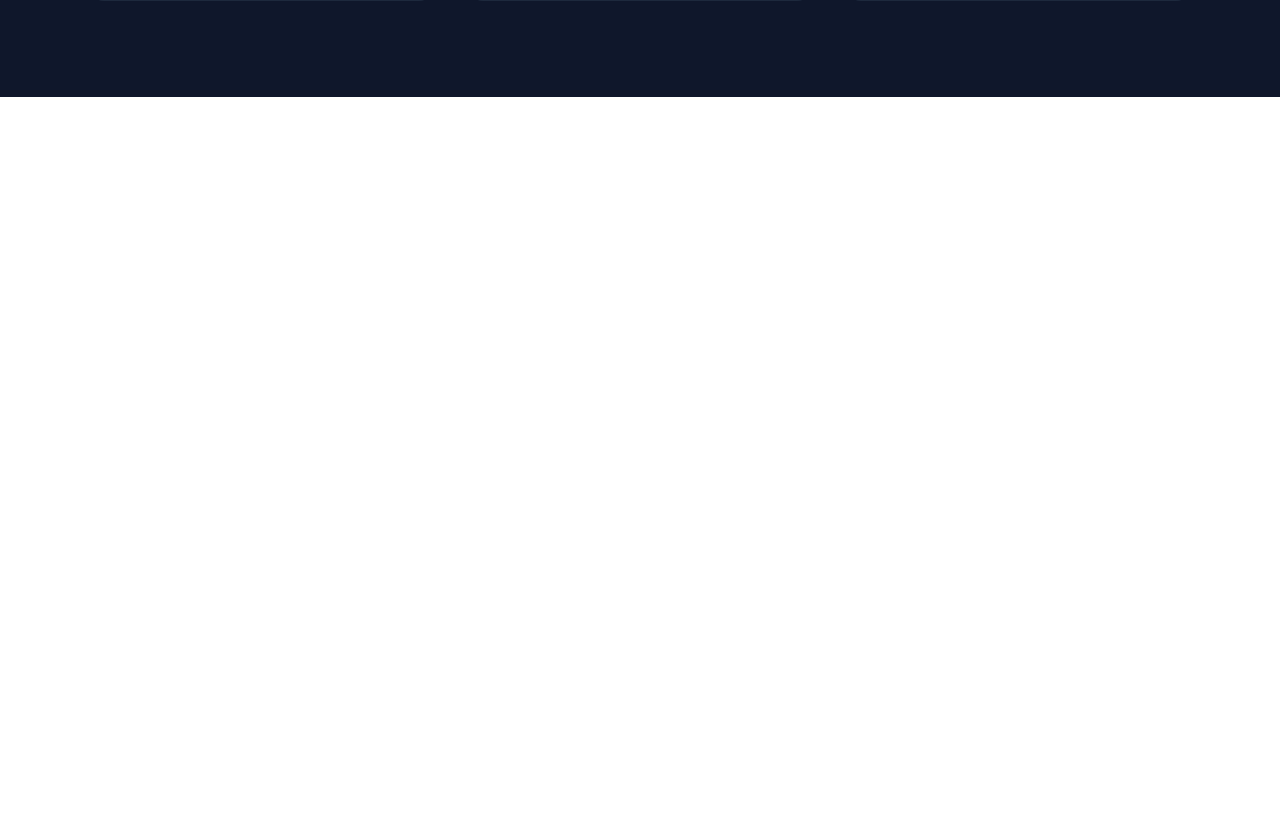
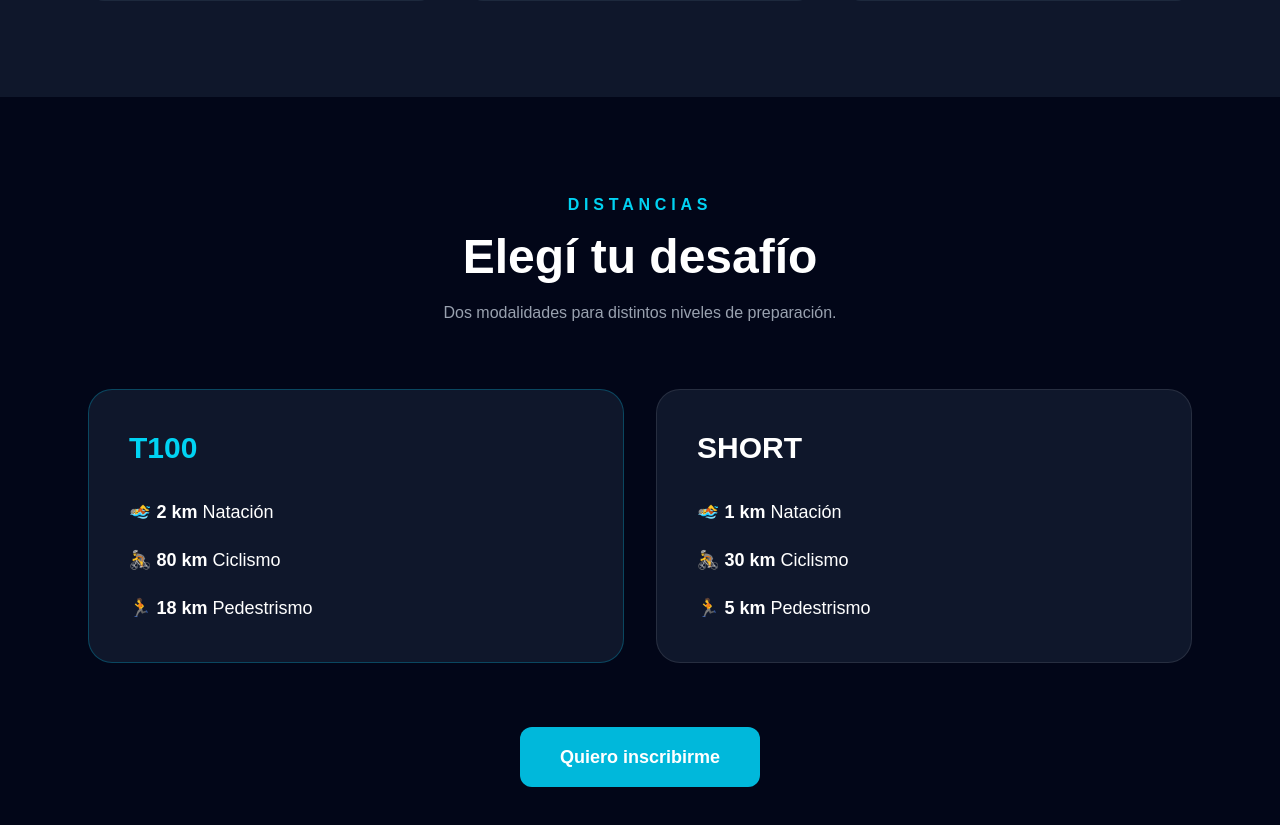
Before and after one commit to martinperezruella/tria-de-la-costa-web, a Next.js app: page / in a window 1280 px wide. Shown: the part 1375-2200 px from the top of the page. Before the commit the page ends 1472 px from the top, so only its background shows below. Built offline with nearby package versions, Linux system fonts and the light colour scheme.

Commit message:
Agregar sección de distancias

```diff
--- a/app/page.tsx
+++ b/app/page.tsx
@@ -1,6 +1,7 @@
 import Navbar from "@/components/layout/Navbar";
 import Hero from "@/components/home/Hero";
 import About from "@/components/home/About";
+import Distances from "@/components/home/Distances";
 
 export default function Home() {
   return (
@@ -8,6 +9,7 @@ export default function Home() {
   <Navbar />
   <Hero />
   <About />
+  <Distances />
 </main>
   );
 }
--- /dev/null
+++ b/components/home/Distances.tsx
@@ -0,0 +1,81 @@
+export default function Distances() {
+  return (
+    <section
+      id="distancias"
+      className="bg-slate-950 py-24 text-white"
+    >
+      <div className="mx-auto max-w-6xl px-6">
+
+        <div className="text-center">
+          <p className="uppercase tracking-[0.3em] text-cyan-400 font-semibold">
+            Distancias
+          </p>
+
+          <h2 className="mt-4 text-4xl font-bold md:text-5xl">
+            Elegí tu desafío
+          </h2>
+
+          <p className="mt-5 text-gray-400">
+            Dos modalidades para distintos niveles de preparación.
+          </p>
+        </div>
+
+        <div className="mt-16 grid gap-8 md:grid-cols-2">
+
+          {/* T100 */}
+
+          <div className="rounded-3xl bg-slate-900 p-10 border border-cyan-500/30">
+
+            <h3 className="text-3xl font-bold text-cyan-400">
+              T100
+            </h3>
+
+            <div className="mt-8 space-y-5 text-lg">
+
+              <p>🏊 <strong>2 km</strong> Natación</p>
+
+              <p>🚴 <strong>80 km</strong> Ciclismo</p>
+
+              <p>🏃 <strong>18 km</strong> Pedestrismo</p>
+
+            </div>
+
+          </div>
+
+          {/* SHORT */}
+
+          <div className="rounded-3xl bg-slate-900 p-10 border border-white/10">
+
+            <h3 className="text-3xl font-bold">
+              SHORT
+            </h3>
+
+            <div className="mt-8 space-y-5 text-lg">
+
+              <p>🏊 <strong>1 km</strong> Natación</p>
+
+              <p>🚴 <strong>30 km</strong> Ciclismo</p>
+
+              <p>🏃 <strong>5 km</strong> Pedestrismo</p>
+
+            </div>
+
+          </div>
+
+        </div>
+
+        <div className="mt-16 text-center">
+
+          <a
+            href="#inscripciones"
+            className="inline-block rounded-xl bg-cyan-500 px-10 py-4 text-lg font-semibold transition hover:bg-cyan-400"
+          >
+            Quiero inscribirme
+          </a>
+
+        </div>
+
+      </div>
+    </section>
+  );
+}
```
